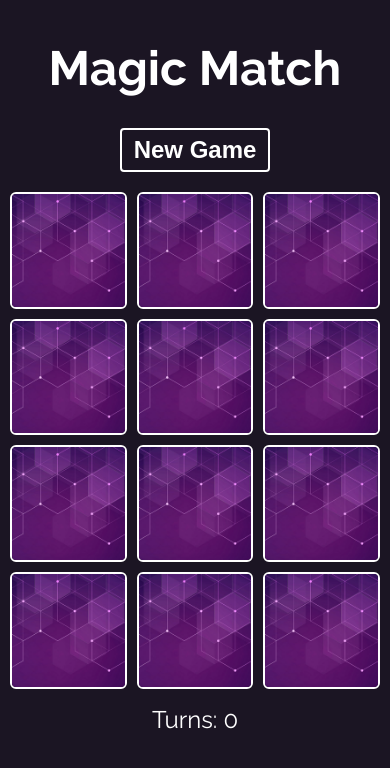
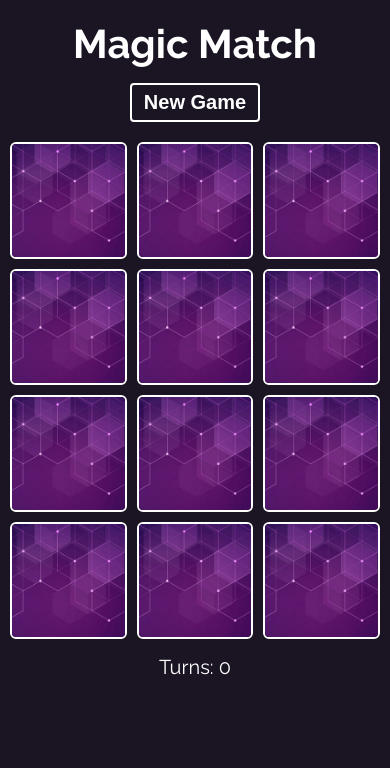
Before and after one commit to Suyukee/memory-game, a Next.js app: page / in a window 390 px wide. Shown: the top 768 px of the page. Built offline with nearby package versions, Linux system fonts and the light colour scheme.

Commit message:
Changed fixes for mobile

```diff
--- a/src/app/globals.css
+++ b/src/app/globals.css
@@ -83,7 +83,14 @@ button:hover {
 	transition-delay: 0s;
 }
 
-@media (max-width: 875px) {
+@media (max-width: 700px) {
+	.main {
+		margin: 20px auto;
+		font-size: 20px;
+	}
+	h1 {
+		margin: 1rem;
+	}
 	.card-grid {
 		margin: 20px 10px 1rem;
 		grid-template-columns: 1fr 1fr 1fr;
```
